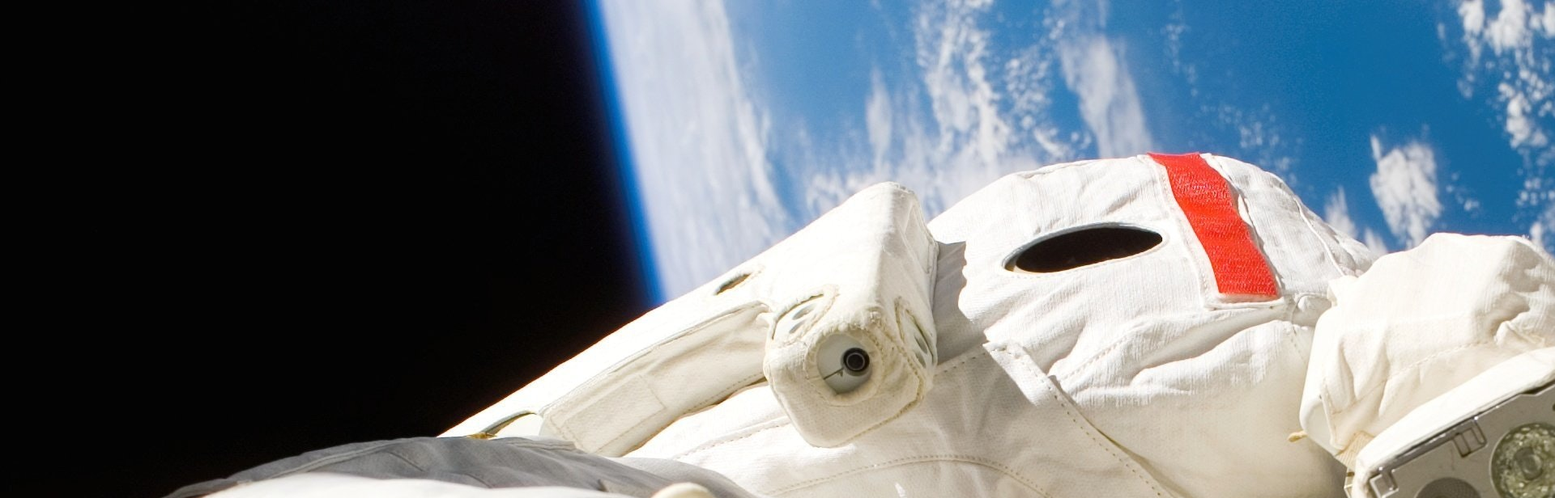
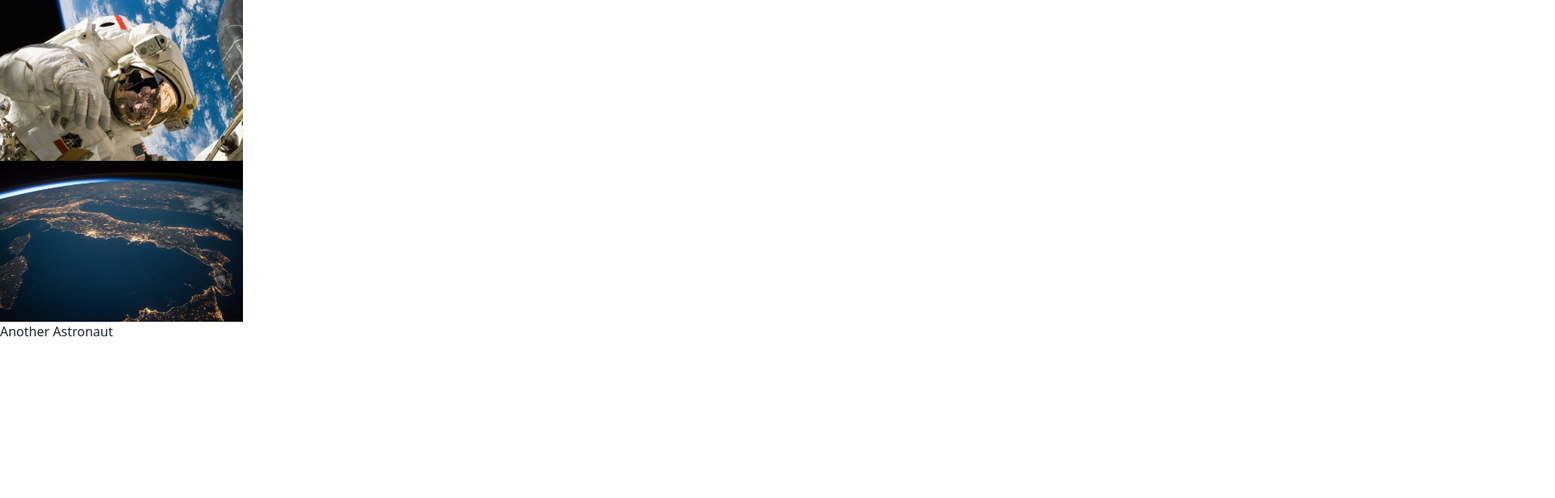
Before and after one commit to bbauska/html5-template, a plain HTML site: page index.html in a window 1280 px wide. Shown: the top 616 px of the page at 81% size, 1920 px wide, since content can reach past the window. Drawn offline with Linux system fonts and the light colour scheme.

Commit message:
Update index.html

```diff
--- a/index.html
+++ b/index.html
@@ -28,10 +28,10 @@
 	  <header>
 	  </header>
 	  <aside class="side-class">
-	    <img src='assets/images/astronaut.jpg' alt="Astronaut jpg"/>
+	    <img src='assets/images/astronaut.jpg' style="width:300px" alt="Astronaut jpg"/>
 	  </aside>
 	  <figure>
-	    <img src="assets/images/another-astronaut.jpg" alt="Description of another astronaut.jpg"/>
+	    <img src="assets/images/another-astronaut.jpg" style="width:300px" alt="Description of another astronaut.jpg"/>
 		<figcaption>Another Astronaut</figcaption>
 	  </figure>
 	  <footer>
```
